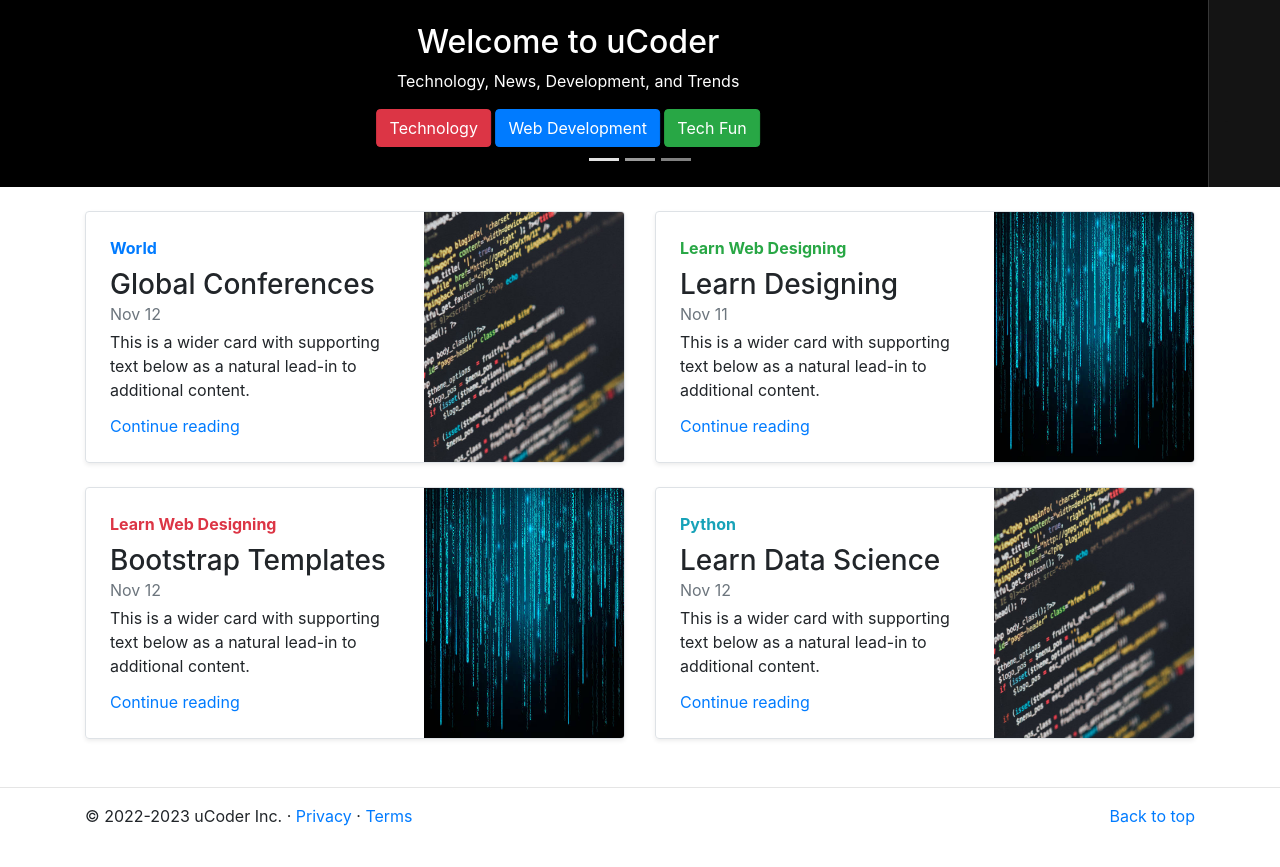
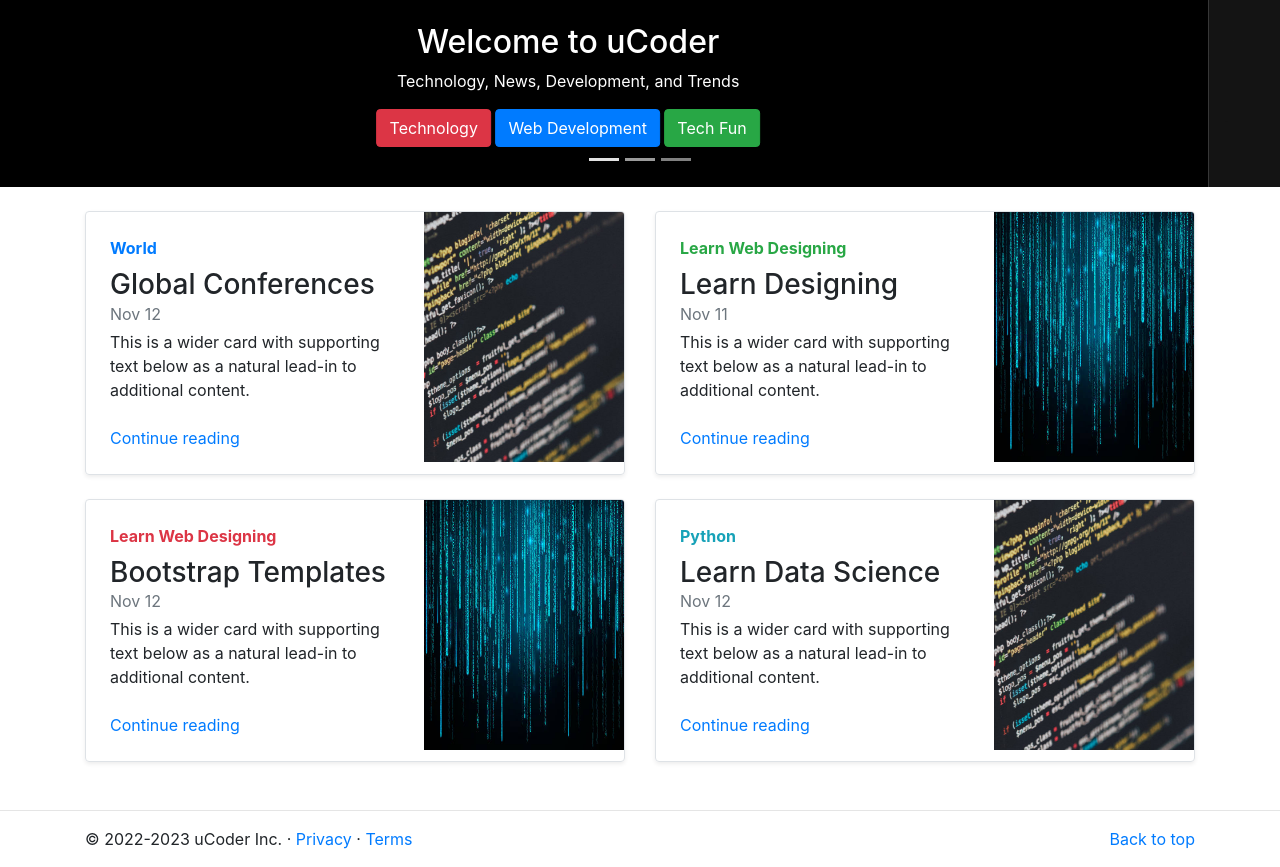
Before and after one commit to Ashmit-Parandkar/Bootstrap_Blog_Template, a plain HTML site: page New folder/index.html in a window 1280 px wide. Shown: the part 449-1316 px from the top of the page. Before the commit the page ends 1293 px from the top, so only its background shows below. Drawn offline with nearby package versions, Linux system fonts and the light colour scheme.

Commit message:
Changed margin
Changed margin of 'continue-reading' to 'mt-4'

```diff
--- a/New folder/index.html
+++ b/New folder/index.html
@@ -189,7 +189,7 @@
                   <h3 class="mb-0">Global Conferences</h3>
                   <div class="mb-1 text-muted">Nov 12</div>
                   <p class="card-text mb-auto">This is a wider card with supporting text below as a natural lead-in to additional content.</p>
-                  <a href="#" class="stretched-link">Continue reading</a>
+                  <a href="#" class="stretched-link mt-4">Continue reading</a>
                 </div>
                 <div class="col-auto d-none d-lg-block">
                   <img class="bd-placeholder-img" width="200" height="250" src="/coding-500x500.jpg" alt="">
@@ -203,7 +203,7 @@
                   <h3 class="mb-0">Learn Designing</h3>
                   <div class="mb-1 text-muted">Nov 11</div>
                   <p class="mb-auto">This is a wider card with supporting text below as a natural lead-in to additional content.</p>
-                  <a href="#" class="stretched-link">Continue reading</a>
+                  <a href="#" class="stretched-link mt-4">Continue reading</a>
                 </div>
                 <div class="col-auto d-none d-lg-block">
                   <img class="bd-placeholder-img" width="200" height="250" src="/thumbnail_2-612x612.jpg" alt="">
@@ -217,7 +217,7 @@
                   <h3 class="mb-0">Bootstrap Templates</h3>
                   <div class="mb-1 text-muted">Nov 12</div>
                   <p class="card-text mb-auto">This is a wider card with supporting text below as a natural lead-in to additional content.</p>
-                  <a href="#" class="stretched-link">Continue reading</a>
+                  <a href="#" class="stretched-link mt-4">Continue reading</a>
                 </div>
                 <div class="col-auto d-none d-lg-block">
                   <img class="bd-placeholder-img" width="200" height="250" src="/thumbnail_2-612x612.jpg" alt="">
@@ -231,7 +231,7 @@
                   <h3 class="mb-0">Learn Data Science</h3>
                   <div class="mb-1 text-muted">Nov 12</div>
                   <p class="card-text mb-auto">This is a wider card with supporting text below as a natural lead-in to additional content.</p>
-                  <a href="#" class="stretched-link">Continue reading</a>
+                  <a href="#" class="stretched-link mt-4">Continue reading</a>
                 </div>
                 <div class="col-auto d-none d-lg-block">
                   <img class="bd-placeholder-img" width="200" height="250" src="/coding-500x500.jpg" alt="">
```
